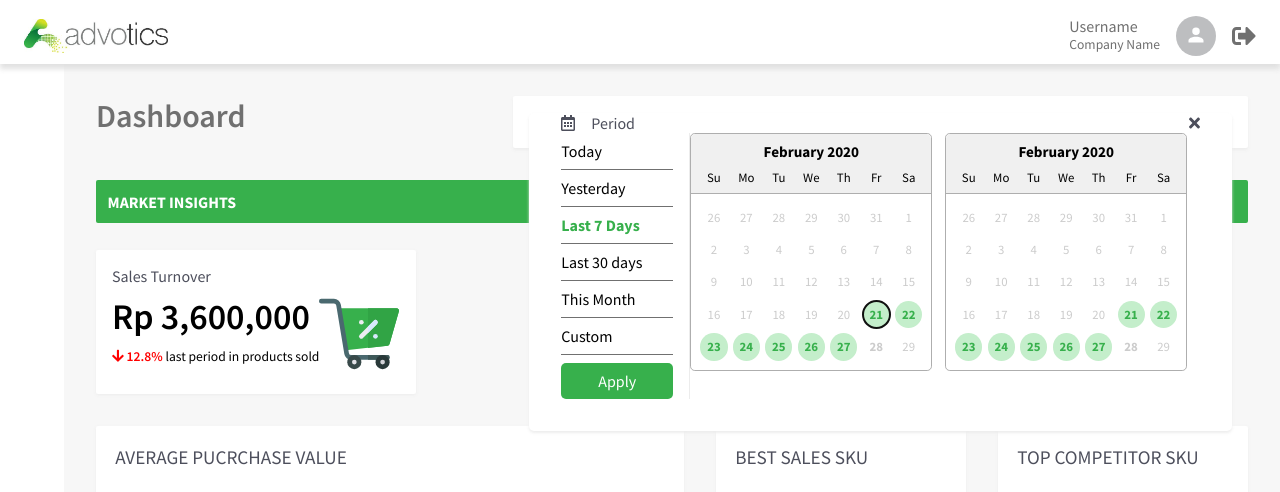
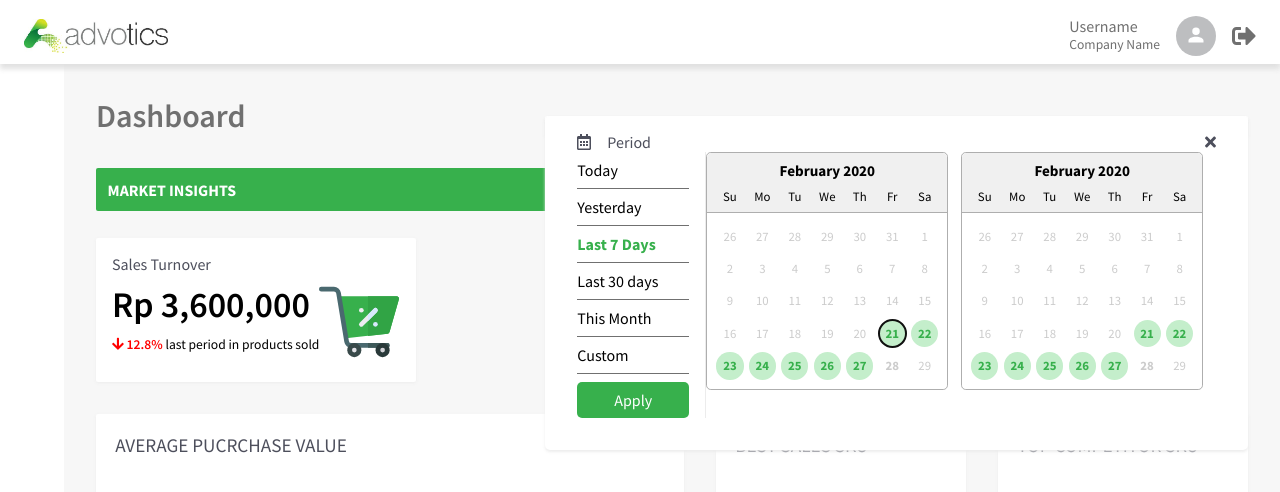
Before and after one commit to dytra/advotics-insights, a React (Create React App) app: page / in a window 1280 px wide. Both pictures are taken after a click on the element 1225 px from the left and 122 px from the top of the page. Shown: the top 492 px of the page. Built offline with nearby package versions, Linux system fonts and the light colour scheme; grey boxes are pictures that could not be loaded.

Commit message:
fix filterperiod styling

```diff
--- a/src/components/FilterPeriod.js
+++ b/src/components/FilterPeriod.js
@@ -2,9 +2,9 @@ import React, { useState, useEffect, useCallback } from "react";
 import DatePicker from "react-datepicker";
 import "react-datepicker/dist/react-datepicker.min.css";
 import "./FilterPeriode.scss";
-import { format, subDays, eachDayOfInterval, subMonths,addMonths } from "date-fns";
+import { format, subDays, eachDayOfInterval, subMonths, addMonths } from "date-fns";
 import { startOfMonth } from "date-fns/esm";
-const FilterPeriod = ({expanded,setExpanded,toggleExpand,filterPurchaseData}) => {
+const FilterPeriod = ({ expanded, setExpanded, toggleExpand, filterPurchaseData }) => {
 
   const dateRangeStyle = expanded ? { display: 'none' } : { display: 'inline' };
   const [filterMode, setFilterMode] = useState('LAST_7_DAYS');
@@ -153,7 +153,7 @@ const FilterPeriod = ({expanded,setExpanded,toggleExpand,filterPurchaseData}) =>
   //   selectedDateRangeListener();
 
   // }, [selectedDateRangeListener]);
-  const handleDatePickerChange = (e,date, datePicker) => {
+  const handleDatePickerChange = (e, date, datePicker) => {
     e.stopPropagation();
     if (filterMode === 'CUSTOM') {
       if (datePicker === "startDate") {
@@ -162,9 +162,9 @@ const FilterPeriod = ({expanded,setExpanded,toggleExpand,filterPurchaseData}) =>
         setHighlightedStartDate({});
         setEndDate(date);
         /* for filtering 6 months time range & future dates */
-        const poleDate = subMonths(new Date(),6);
-        if(date < poleDate)
-          setMaxEndDate(addMonths(date,6)); /* max range 6 months */
+        const poleDate = subMonths(new Date(), 6);
+        if (date < poleDate)
+          setMaxEndDate(addMonths(date, 6)); /* max range 6 months */
         else
           setMaxEndDate(new Date());
 
@@ -182,19 +182,19 @@ const FilterPeriod = ({expanded,setExpanded,toggleExpand,filterPurchaseData}) =>
     }
 
   }
-  const handleClickTimeOption = (e,option) => {
+  const handleClickTimeOption = (e, option) => {
     e.stopPropagation();
     setFilterMode(option);
 
 
   }
   return (
-    <div className="filter-period" onClick={e => e.stopPropagation()}>
+    <div className="filter-period" onClick={e => e.stopPropagation()} style={{maxHeight: expanded ? '1.25em' : 'none'}}>
       {!expanded && <div className="filter-period-unexpanded">
         <i className="far fa-calendar-alt"></i>
         <span>Period</span>
         <span className="date-range" style={dateRangeStyle}>{strSelectedDateRange}</span>
-        <span onClick={toggleExpand}><i className="fas fa-chevron-down"></i></span>
+        <span onClick={toggleExpand} className="btn-expand" style={{ cursor: 'pointer' }}><i className="fas fa-chevron-down"></i></span>
 
       </div>}
 
@@ -204,19 +204,19 @@ const FilterPeriod = ({expanded,setExpanded,toggleExpand,filterPurchaseData}) =>
             <i className="far fa-calendar-alt"></i>
             <span>Period</span>
           </div>
-          <span onClick={toggleExpand}><i className="fas fa-times"></i></span>
+          <span onClick={toggleExpand}><i className="fas fa-times" style={{ cursor: 'pointer' }}></i></span>
 
         </div>
         <div className="picker-container">
           <div className="range-date-option">
-            <button onClick={(e) => handleClickTimeOption(e,"TODAY")} className={filterMode === "TODAY" ? "filter-selected" : ""}>Today</button>
-            <button onClick={(e) => handleClickTimeOption(e,"YESTERDAY")} className={filterMode === "YESTERDAY" ? "filter-selected" : ""}>Yesterday</button> <button onClick={(e) => handleClickTimeOption(e,"LAST_7_DAYS")} className={filterMode === "LAST_7_DAYS" ? "filter-selected" : ""}>Last 7 Days</button> <button onClick={(e) => handleClickTimeOption(e,"LAST_30_DAYS")} className={filterMode === "LAST_30_DAYS" ? "filter-selected" : ""}>Last 30 days</button> <button onClick={(e) => handleClickTimeOption(e,"THIS_MONTH")} className={filterMode === "THIS_MONTH" ? "filter-selected" : ""}>This Month</button>
-            <button onClick={(e) => handleClickTimeOption(e,"CUSTOM")} className={filterMode === "CUSTOM" ? "filter-selected" : ""}>Custom</button>
+            <button onClick={(e) => handleClickTimeOption(e, "TODAY")} className={filterMode === "TODAY" ? "filter-selected" : ""}>Today</button>
+            <button onClick={(e) => handleClickTimeOption(e, "YESTERDAY")} className={filterMode === "YESTERDAY" ? "filter-selected" : ""}>Yesterday</button> <button onClick={(e) => handleClickTimeOption(e, "LAST_7_DAYS")} className={filterMode === "LAST_7_DAYS" ? "filter-selected" : ""}>Last 7 Days</button> <button onClick={(e) => handleClickTimeOption(e, "LAST_30_DAYS")} className={filterMode === "LAST_30_DAYS" ? "filter-selected" : ""}>Last 30 days</button> <button onClick={(e) => handleClickTimeOption(e, "THIS_MONTH")} className={filterMode === "THIS_MONTH" ? "filter-selected" : ""}>This Month</button>
+            <button onClick={(e) => handleClickTimeOption(e, "CUSTOM")} className={filterMode === "CUSTOM" ? "filter-selected" : ""}>Custom</button>
             <button onClick={handleClickApply}>Apply</button>
           </div>
           <div className="calendar">
-            <DatePicker inline minDate={minStartDate} maxDate={maxStartDate} highlightDates={highlightedStartDate} selected={startDate} onChange={(e,date) => handleDatePickerChange(date,e, "startDate")} />
-            <DatePicker inline minDate={minEndDate} maxDate={maxEndDate} highlightDates={highlightedStartDate} selected={endDate} onChange={(e,date) => handleDatePickerChange(date,e, "endDate")} />
+            <DatePicker inline minDate={minStartDate} maxDate={maxStartDate} highlightDates={highlightedStartDate} selected={startDate} onChange={(e, date) => handleDatePickerChange(date, e, "startDate")} />
+            <DatePicker inline minDate={minEndDate} maxDate={maxEndDate} highlightDates={highlightedStartDate} selected={endDate} onChange={(e, date) => handleDatePickerChange(date, e, "endDate")} />
           </div>
         </div>
 
--- a/src/components/Insights.js
+++ b/src/components/Insights.js
@@ -106,7 +106,7 @@ const Insights = ({ purchasingDataset, purchasingFields, bestSellingDataset, top
           <div className="more-info">
             <div>
               <p className="sold-value">Rp 3,600,000</p>
-              <p className="mini-info"><span class="text-red"><i className="fas fa-arrow-down"></i> 12.8%</span> last period in products sold</p>
+              <p className="mini-info"><span className="text-red"><i className="fas fa-arrow-down"></i> 12.8%</span> last period in products sold</p>
             </div>
             <div><img src={salesTurnover} alt="sales turnover icon" /></div>
           </div>
--- a/src/styles.scss
+++ b/src/styles.scss
@@ -214,16 +214,17 @@ main {
 }
 
 .filter-period {
-  max-height: 1.25em;
+  // max-height: 1.25em;
   background: white;
-  padding: 1em;
+
   color: $secondary-text-color;
   border-radius: 2px;
   box-shadow: 0px 2px 3px $shadow-color;
   display: inline-flex;
   align-self: flex-end;
-  align-items: center;
+  // align-items: center;
   width: auto;
+
 
   i,
   span,
@@ -234,12 +235,19 @@ main {
     }
   }
 
+  .filter-period-unexpanded {
+    padding: 1em;
+    height:100%;
+    // padding:5em;
+    // display:none;
+  }
   .filter-period-expanded {
+    padding:1em;
     overflow: visible;
-    top: 150px;
     position: relative;
     background: white;
     padding-left: 2em;
+    height:100%;
     padding-bottom: 2em;
     padding-right: 2em;
     box-shadow: 0px 2px 3px $shadow-color;
@@ -250,12 +258,14 @@ main {
     }
     .picker-container {
       display: flex;
+      background:white;
       .range-date-option {
         display: flex;
         flex-direction: column;
         border-right: 1px solid $shadow-color;
         padding-right: 1em;
         button {
+          cursor:pointer;
           background: white;
           border: none;
           border-bottom: 1px solid $third-text-color;
@@ -264,6 +274,7 @@ main {
           font-size: 1rem;
           outline: none;
           min-width: 7em;
+
           &:last-child {
             background: $success-background;
             border: none;
```
